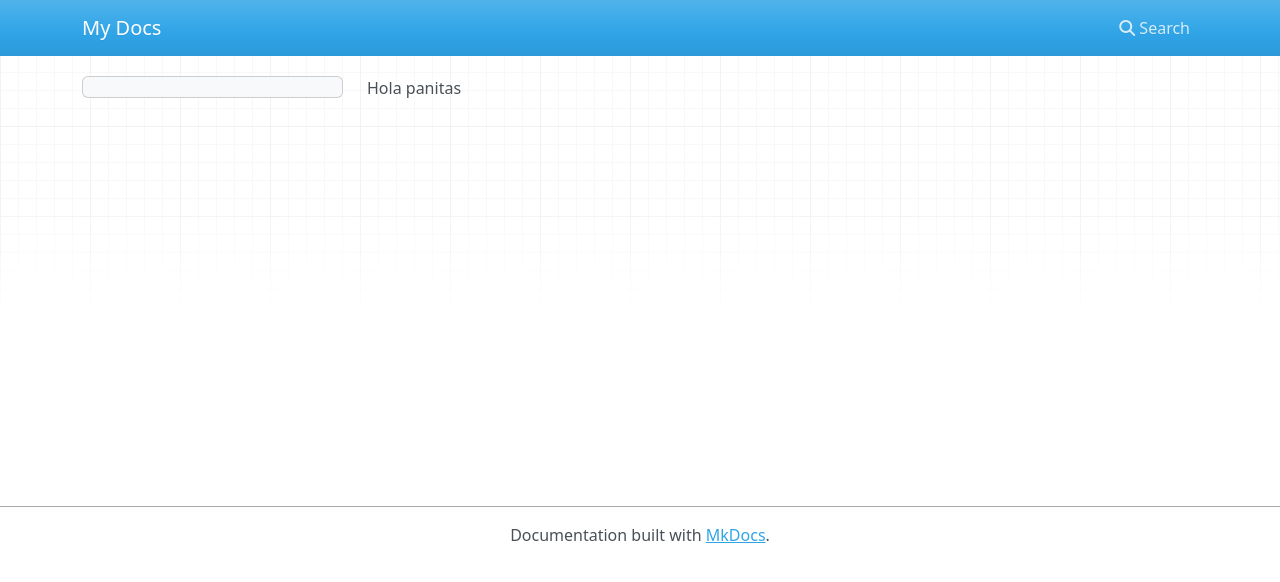
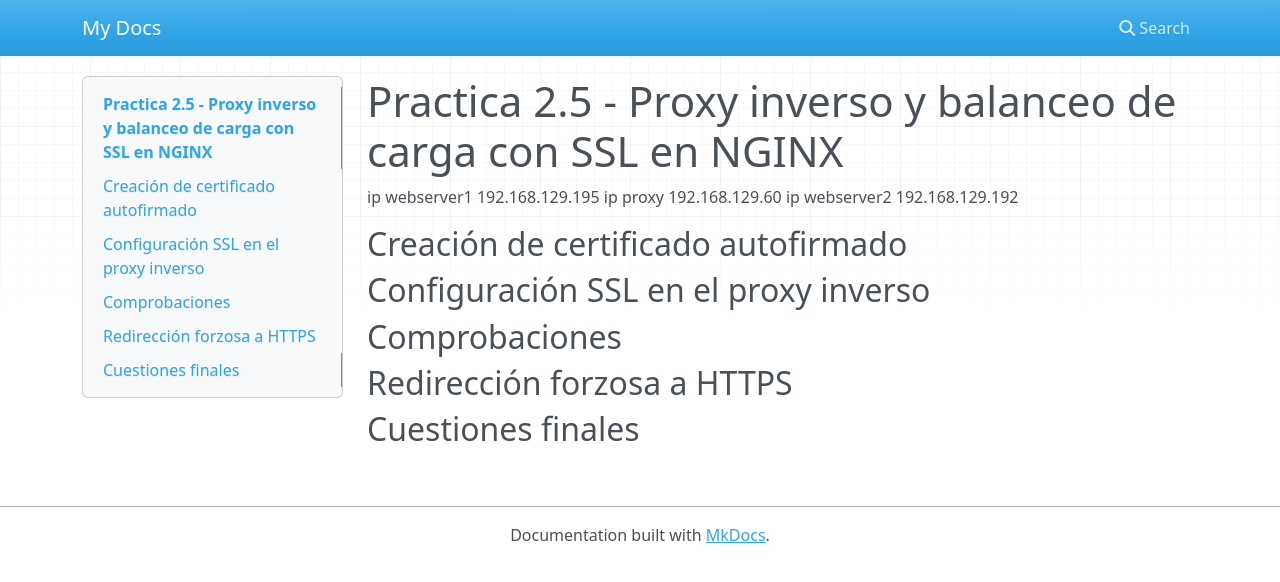
Before and after one commit to valfrio/Practica-2_5, an MkDocs documentation site: the page built from docs/index.md, in a window 1280 px wide. Shown: the top 582 px of the page. Built offline with MkDocs 1.6.1, drawn with Linux system fonts in a browser that asks for light colours; nearby versions of some CDN libraries.

Commit message:
listo para documentar

```diff
--- a/docs/index.md
+++ b/docs/index.md
@@ -1,3 +1,15 @@
+#  Practica 2.5 - Proxy inverso y balanceo de carga con SSL en NGINX
 
+ip webserver1 192.168.129.195
+ip proxy 192.168.129.60
+ip webserver2 192.168.129.192
 
-Hola panitas
+## Creación de certificado autofirmado
+
+## Configuración SSL en el proxy inverso
+
+## Comprobaciones
+
+## Redirección forzosa a HTTPS
+
+## Cuestiones finales
```
Also changed, not shown: docs/assets/images/1.png (added), docs/assets/images/2.png (added), docs/assets/images/3.png (added), docs/assets/images/4.png (added), docs/assets/images/5.png (added), docs/assets/images/6.png (added), docs/assets/images/7.png (added), docs/assets/images/8.png (added), docs/assets/images/9.png (added).
